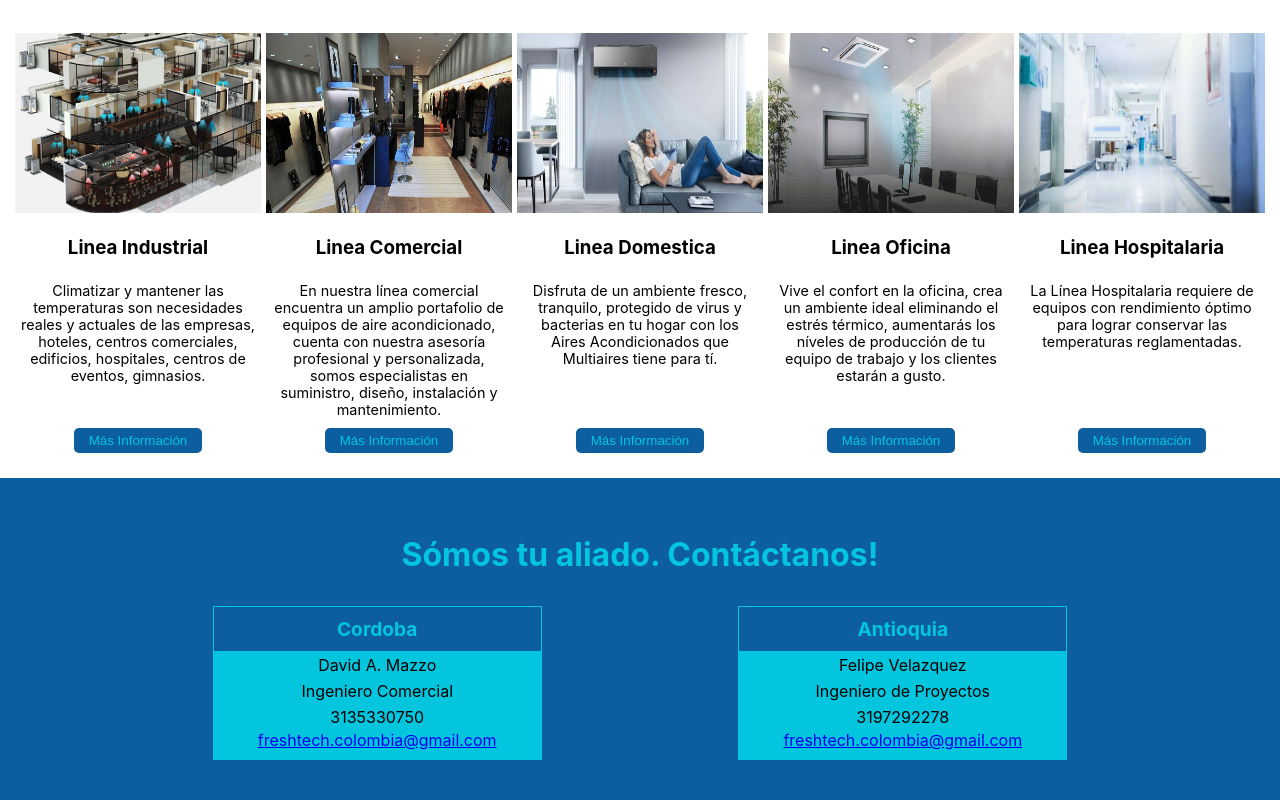
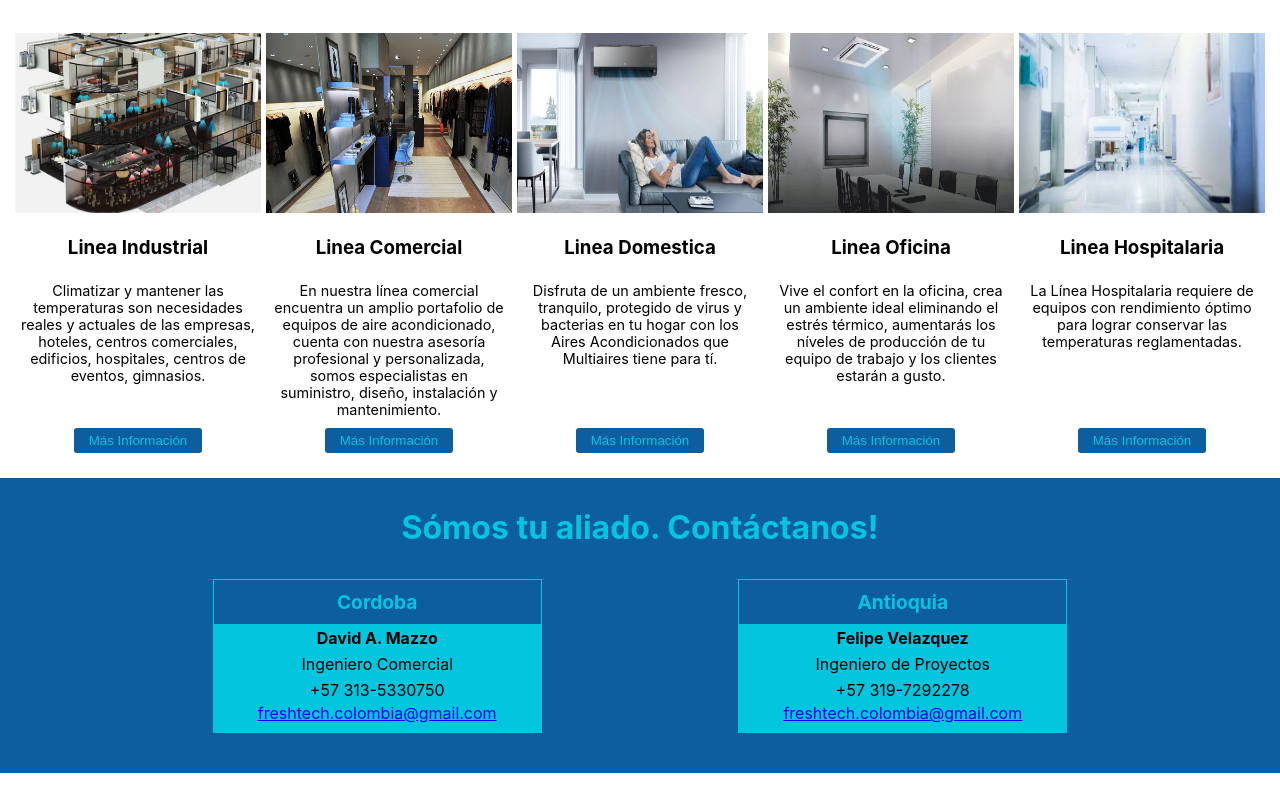
Before and after one commit to petudeveloper/freshtech-web-page, a React (Create React App) app: page / in a window 1280 px wide. Shown: the part 845-1645 px from the top of the page. After the commit the page ends 1618 px from the top, so only its background shows below. Built offline with nearby package versions, Linux system fonts and the light colour scheme.

Commit message:
Add hover effects.

```diff
--- a/src/components/Footer/Contacto.js
+++ b/src/components/Footer/Contacto.js
@@ -3,10 +3,10 @@ import styles from './Footer.module.css';
 const Contacto = ({sede, name, cargo, cel, correo})=> (
     <div className={styles.contact}>
         <p className={`${styles.description} ${styles.sede}`}>{sede}</p>
-        <p className={`${styles.description} ${styles.yellow}`}>{name}</p>
+        <p className={`${styles.description} ${styles.name}`}>{name}</p>
         <p className={`${styles.description} ${styles.yellow}`}>{cargo}</p>
         <p className={`${styles.description} ${styles.yellow}`}>{cel}</p>
-        <a href="/" className={`${styles.description} ${styles.yellow}`}>{correo}</a>
+        <a href="/" className={`${styles.description} ${styles.correo}`}>{correo}</a>
     </div>
 );
 
--- a/src/components/Footer/Footer.js
+++ b/src/components/Footer/Footer.js
@@ -9,14 +9,14 @@ const Footer = ({name, information})=> (
                 sede="Cordoba"
                 name="David A. Mazzo"
                 cargo="Ingeniero Comercial"
-                cel="3135330750"
+                cel="+57 313-5330750"
                 correo="freshtech.colombia@gmail.com"
             />
             <Contacto
                 sede="Antioquia"
                 name="Felipe Velazquez"
                 cargo="Ingeniero de Proyectos"
-                cel="3197292278"
+                cel="+57 319-7292278"
                 correo="freshtech.colombia@gmail.com"
             />
         </div>
--- a/src/components/Footer/Footer.module.css
+++ b/src/components/Footer/Footer.module.css
@@ -35,4 +35,13 @@
     text-align: center;
     font-size: 2rem;
     font-weight: bold;
+    margin-top: 5px;
 }
+
+.name {
+    font-weight: bold;
+}
+
+.correo:hover {
+    text-shadow: 2px 2px 8px white;
+  }
--- a/src/components/LineasTodas/Lineas.module.css
+++ b/src/components/LineasTodas/Lineas.module.css
@@ -52,8 +52,16 @@ ul {
 
   .button {
       border: none;
-      border-radius: 5px;
+      border-radius: 3px;
       padding: 5px 15px;
       background-color: #0c5e9f;
       color: #03c5de;
   }
+
+  .button:hover {
+    transform: scale(1.1);
+    box-shadow: 2px 2px 8px rgb(173, 206, 255);
+    cursor: pointer;
+    color: #0c5e9f;
+    background-color: #03c5de;
+  }
--- a/src/components/NavBar/NavBar.module.css
+++ b/src/components/NavBar/NavBar.module.css
@@ -9,6 +9,7 @@
     display: flex;
     justify-content: space-between;
     align-items: center;
+    box-shadow: 5px 3px 8px 3px #ffffff70;
   }
 
   .list {
@@ -22,3 +23,9 @@
     color: #0c5e9f;
     font-weight: bold;
   }
+
+.list li:hover, .logo:hover {
+    transform: scale(1.1);
+    text-shadow: 2px 2px 8px white;
+    cursor: pointer;
+  }
```
Also changed, not shown: src/App.css (+0 -35 lines).
